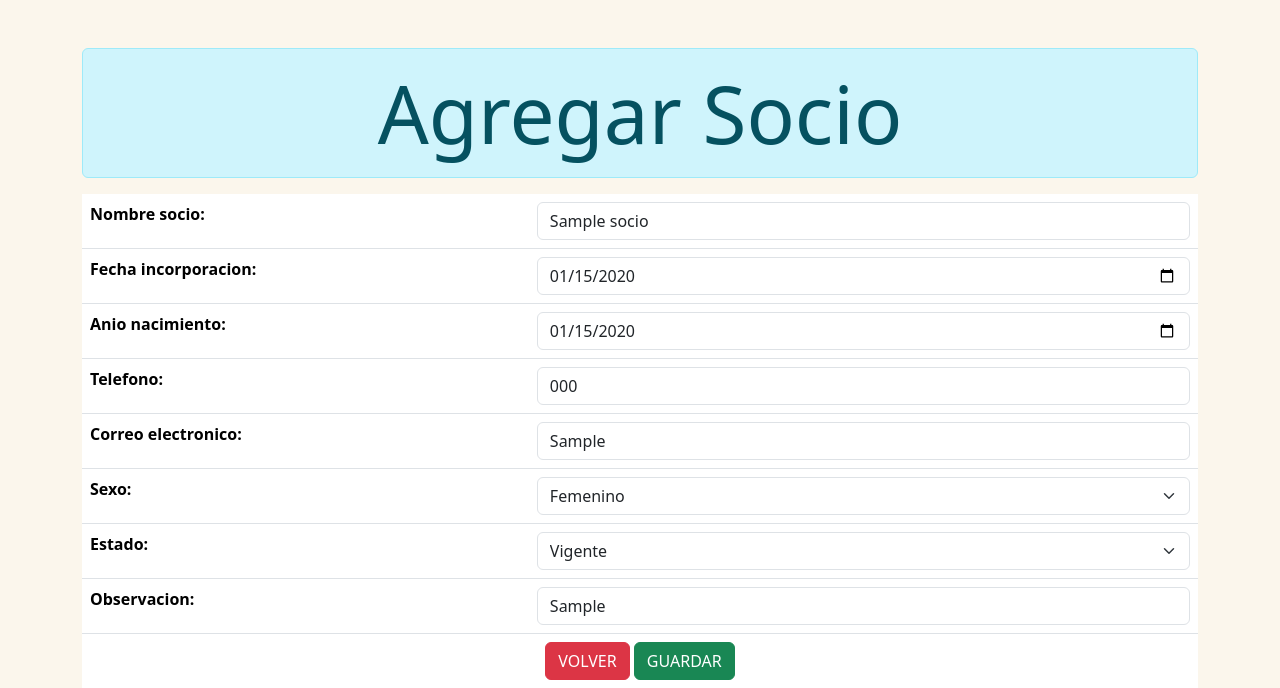
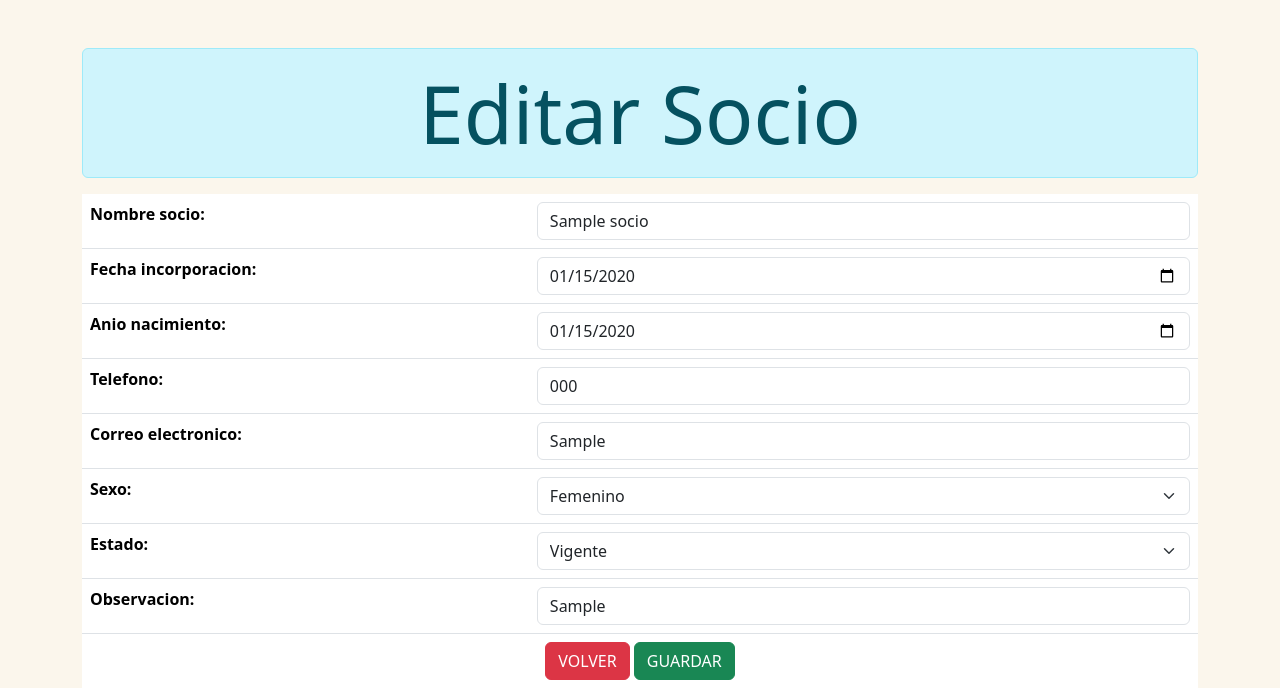
Before and after one commit to Diobreque/Obreque_D_IEI171, a Django app: page /editar/1 in a window 1280 px wide. Shown: the top 688 px of the page. Run offline with Django 4.2, Linux system fonts and the light colour scheme; tables that the repository leaves empty hold one stand-in row (values such as "Sample post").

Commit message:
este_si_que_si_final

```diff
--- a/registro_socios/socios_app/views.py
+++ b/registro_socios/socios_app/views.py
@@ -26,23 +26,22 @@ def listadoSocios(request):
 
 
 def agregarSocios(request):
+    data = {"title": "Agregar", "accion": "Agregar Socio"}
+
     if request.method == 'POST':
         form = FormSocios(request.POST)
         if form.is_valid():
             form.save()
             return redirect('/agregar')
         else:
-            return render(request, 'agregar.html', {'form': form})
+            data['form'] = form
+            return render(request, 'agregar.html', data)
     else:
         form = FormSocios()
-    return render(request, 'agregar.html', {'form': form})
 
+    data['form'] = form
+    return render(request, 'agregar.html', data)
 
-
-def eliminarSocios(request, soc_id):
-    socio = Socio.objects.get(id_socio = soc_id)
-    socio.delete()
-    return redirect('/socios')
 
 def editarSocios(request, soc_id):
     socio = Socio.objects.get(id_socio = soc_id)
@@ -53,5 +52,11 @@ def editarSocios(request, soc_id):
         if (form.is_valid()):
             form.save()
         return redirect('/socios')
-    data = {'form': form}
+    data = {'form': form, "title" : "Editar", "accion" : "Editar Socio"}
     return render (request, 'agregar.html', data)
+
+
+def eliminarSocios(request, soc_id):
+    socio = Socio.objects.get(id_socio = soc_id)
+    socio.delete()
+    return redirect('/socios')
--- a/registro_socios/templates/agregar.html
+++ b/registro_socios/templates/agregar.html
@@ -6,11 +6,11 @@
     <meta charset="UTF-8">
     <meta name="viewport" content="width=device-width, initial-scale=1.0">
     <style>body {background-color: #fbf6ec;}</style>
-    <title>Agregar Socio</title>
+    <title>{{ title }}</title>
 </head>
 <body>
     <div class="container mt-5">
-        <div class="alert alert-info display-1 text-center">Agregar Socio</div>
+        <div class="alert alert-info display-1 text-center">{{ accion }}</div>
 
         <form method="POST">
             {% csrf_token %}
```
